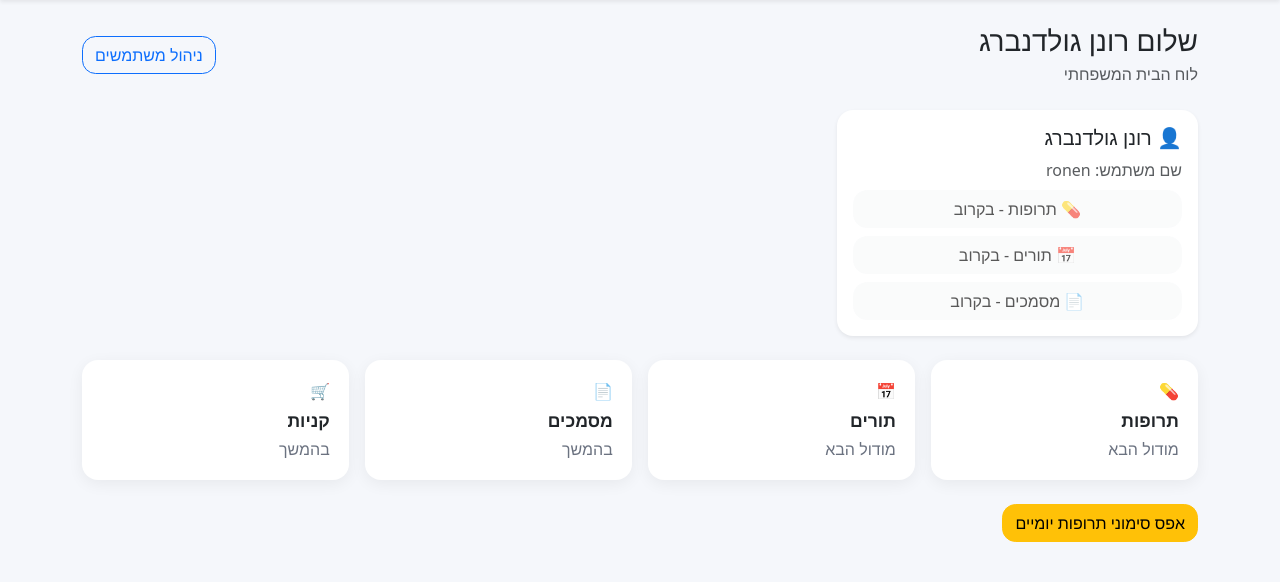
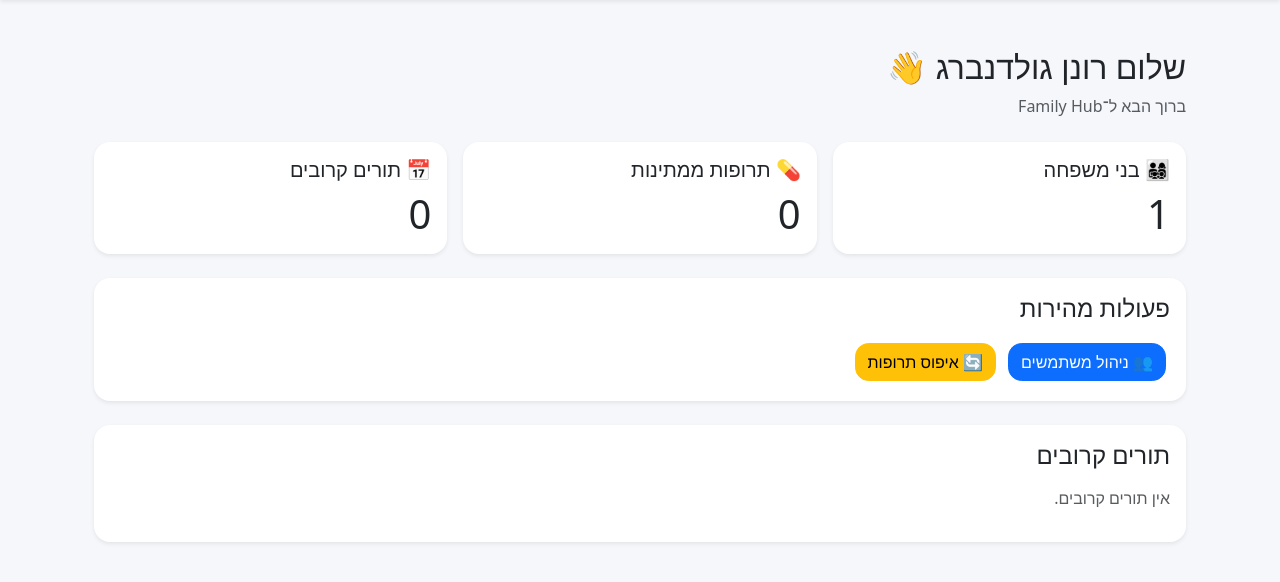
Before and after one commit to goldenx27/goldenberg-family, a Flask app: page /dashboard in a window 1280 px wide. Shown: the part 56-638 px from the top of the page. Run offline with Flask 3, Linux system fonts and the light colour scheme; a user stored in the database is signed in.

Commit message:
adding dashboard

```diff
--- a/app.py
+++ b/app.py
@@ -1,6 +1,6 @@
 from datetime import datetime
 from pathlib import Path
-
+import os
 from flask import Flask, render_template, redirect, url_for, request, flash, abort
 from flask_login import LoginManager, UserMixin, login_user, logout_user, login_required, current_user
 from flask_sqlalchemy import SQLAlchemy
@@ -73,7 +73,6 @@ def load_user(user_id):
 
 
 def create_default_data():
-    import os
     if not User.query.filter_by(username="ronen").first():
         admin = User(username="ronen", full_name="רונן גולדנברג", role="admin", must_change_password=True)
         admin.set_password("123456")
@@ -138,9 +137,32 @@ def change_password():
 @app.route("/dashboard")
 @login_required
 def dashboard():
-    users = User.query.filter_by(is_active_flag=True).order_by(User.full_name).all() if current_user.is_admin else [current_user]
-    return render_template("dashboard.html", users=users)
+    users = (
+        User.query.filter_by(is_active_flag=True).order_by(User.full_name).all()
+        if current_user.is_admin
+        else [current_user]
+    )
 
+    total_users = len(users)
+
+    pending_meds = Medication.query.filter_by(taken_today=False).count() if current_user.is_admin else \
+        Medication.query.filter_by(user_id=current_user.id, taken_today=False).count()
+
+    upcoming_appointments = (
+        Appointment.query
+        .filter(Appointment.appointment_time >= datetime.utcnow())
+        .order_by(Appointment.appointment_time.asc())
+        .limit(5)
+        .all()
+    )
+
+    return render_template(
+        "dashboard.html",
+        users=users,
+        total_users=total_users,
+        pending_meds=pending_meds,
+        upcoming_appointments=upcoming_appointments
+    )
 
 @app.route("/users", methods=["GET", "POST"])
 @login_required
--- a/templates/dashboard.html
+++ b/templates/dashboard.html
@@ -1,39 +1,83 @@
-{% extends 'base.html' %}
+{% extends "base.html" %}
+
 {% block content %}
-<div class="d-flex justify-content-between align-items-center mb-4">
-  <div>
-    <h1 class="h3 mb-1">שלום {{ current_user.full_name }}</h1>
-    <p class="text-muted mb-0">לוח הבית המשפחתי</p>
-  </div>
-  {% if current_user.is_admin %}<a class="btn btn-outline-primary" href="{{ url_for('users') }}">ניהול משתמשים</a>{% endif %}
+<div class="container py-4" dir="rtl">
+
+    <div class="mb-4">
+        <h2>שלום {{ current_user.full_name }} 👋</h2>
+        <p class="text-muted">ברוך הבא ל־Family Hub</p>
     </div>
 
     <div class="row g-3 mb-4">
-  {% for user in users %}
+
         <div class="col-md-4">
-    <div class="card dashboard-card shadow-sm rounded-4">
+            <div class="card shadow-sm border-0 rounded-4">
                 <div class="card-body">
-        <h2 class="h5">👤 {{ user.full_name }}</h2>
-        <p class="mb-2 text-muted">שם משתמש: {{ user.username }}</p>
-        <div class="d-grid gap-2">
-          <button class="btn btn-light" disabled>💊 תרופות - בקרוב</button>
-          <button class="btn btn-light" disabled>📅 תורים - בקרוב</button>
-          <button class="btn btn-light" disabled>📄 מסמכים - בקרוב</button>
+                    <h5>👨‍👩‍👧‍👦 בני משפחה</h5>
+                    <div class="display-6">{{ total_users }}</div>
                 </div>
             </div>
         </div>
+
+        <div class="col-md-4">
+            <div class="card shadow-sm border-0 rounded-4">
+                <div class="card-body">
+                    <h5>💊 תרופות ממתינות</h5>
+                    <div class="display-6">{{ pending_meds }}</div>
                 </div>
-  {% endfor %}
+            </div>
         </div>
 
-<div class="row g-3">
-  <div class="col-md-3"><div class="stat-card">💊<strong>תרופות</strong><span>מודול הבא</span></div></div>
-  <div class="col-md-3"><div class="stat-card">📅<strong>תורים</strong><span>מודול הבא</span></div></div>
-  <div class="col-md-3"><div class="stat-card">📄<strong>מסמכים</strong><span>בהמשך</span></div></div>
-  <div class="col-md-3"><div class="stat-card">🛒<strong>קניות</strong><span>בהמשך</span></div></div>
+        <div class="col-md-4">
+            <div class="card shadow-sm border-0 rounded-4">
+                <div class="card-body">
+                    <h5>📅 תורים קרובים</h5>
+                    <div class="display-6">{{ upcoming_appointments|length }}</div>
+                </div>
+            </div>
         </div>
 
-<form method="post" action="{{ url_for('reset_medications') }}" class="mt-4">
-  <button class="btn btn-warning">אפס סימוני תרופות יומיים</button>
+    </div>
+
+    <div class="card shadow-sm border-0 rounded-4 mb-4">
+        <div class="card-body">
+            <h4 class="mb-3">פעולות מהירות</h4>
+
+            <a href="{{ url_for('users') }}" class="btn btn-primary m-1">
+                👥 ניהול משתמשים
+            </a>
+
+            <form method="post" action="{{ url_for('reset_medications') }}" class="d-inline">
+                <button class="btn btn-warning m-1">
+                    🔄 איפוס תרופות
+                </button>
             </form>
+        </div>
+    </div>
+
+    <div class="card shadow-sm border-0 rounded-4">
+        <div class="card-body">
+            <h4 class="mb-3">תורים קרובים</h4>
+
+            {% if upcoming_appointments %}
+                <ul class="list-group list-group-flush">
+                    {% for appt in upcoming_appointments %}
+                        <li class="list-group-item">
+                            <strong>{{ appt.title }}</strong><br>
+                            <span class="text-muted">
+                                {{ appt.appointment_time.strftime('%d/%m/%Y %H:%M') }}
+                                {% if appt.location %}
+                                    · {{ appt.location }}
+                                {% endif %}
+                            </span>
+                        </li>
+                    {% endfor %}
+                </ul>
+            {% else %}
+                <p class="text-muted">אין תורים קרובים.</p>
+            {% endif %}
+        </div>
+    </div>
+
+</div>
 {% endblock %}
```
Lines whose indentation alone changed are shown as unchanged.
